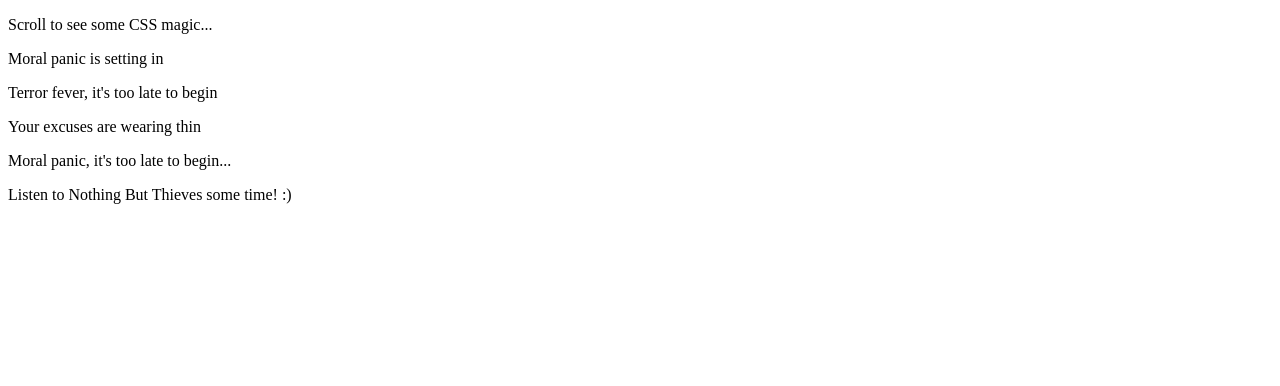
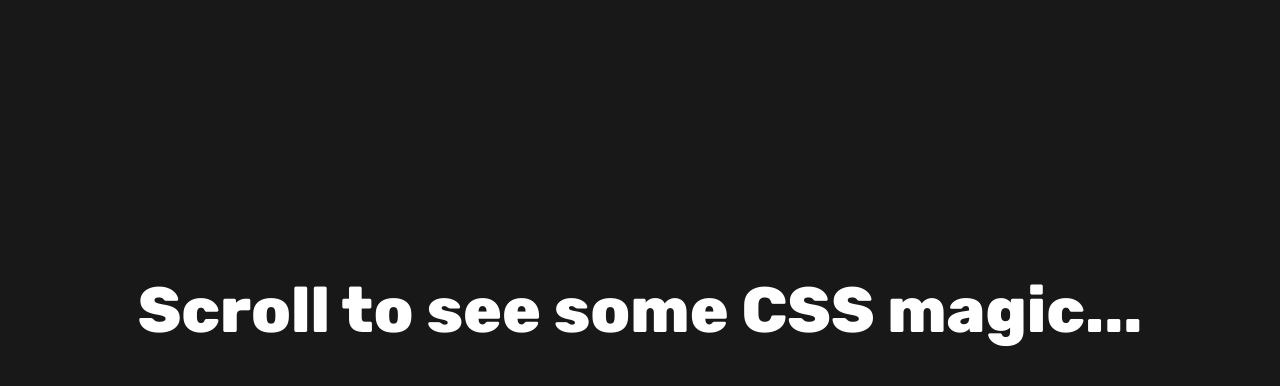
Before and after one commit to itsValyria/css-day-2025, a plain HTML site: page index.html in a window 1280 px wide. Shown: the top 386 px of the page. Drawn offline with Linux system fonts and the light colour scheme; the site is published under a folder, as on GitHub Pages, so addresses that start at the root find nothing.

Commit message:
fix: css file path

```diff
--- a/index.html
+++ b/index.html
@@ -1,7 +1,7 @@
 <!DOCTYPE html>
 <html lang="en">
   <head>
-    <link href="/style.css" rel="stylesheet" />
+    <link href="style.css" rel="stylesheet" />
     <meta charset="UTF-8" />
     <meta name="viewport" content="width=device-width, initial-scale=1.0" />
     <title>CSS Day!</title>
--- a/style.css
+++ b/style.css
@@ -94,6 +94,10 @@ body {
   }
 }
 
+@media screen and (min-width: 1024px) {
+  /* Sicko things */
+}
+
 @keyframes fade {
   from {
     opacity: 0;
```
